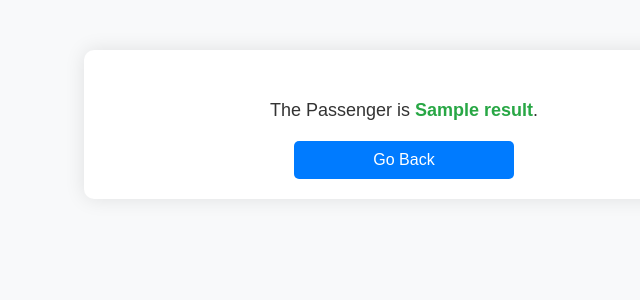
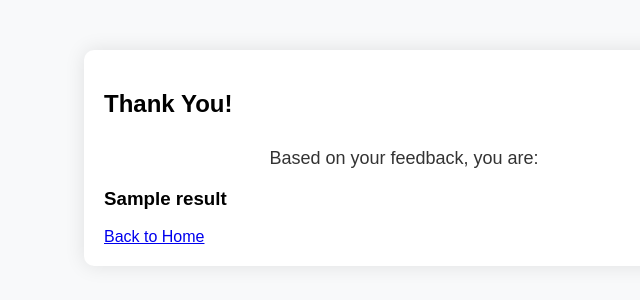
Before and after one commit to Mafaz5128/Web-Application---Predicting-Airline-Passenger-Satisfaction-Using-Machine-Learning-Model, a Flask app: template templates/output.html in a window 1280 px wide. Shown: the top 300 px of the page, without its empty margins (236-876 px from the left). Run offline with Flask 3, Linux system fonts and the light colour scheme; the template is opened without the code that fills it: most values are stand-ins (such as "Sample title", 1, 10 or a date in 2020); parts of the project's set-up code (start-up, migrations or seed data) failed here and were passed over.

Commit message:
Update output.html

```diff
--- a/templates/output.html
+++ b/templates/output.html
@@ -61,10 +61,12 @@
         }
     </style>
 </head>
-<body>
-    <div class="container">
-        <p>The Passenger is <span class="result">{{ result }}</span>.</p>
-        <a href="index.html" class="back-btn">Go Back</a>
+<body class="bg-light">
+    <div class="container mt-5 text-center">
+        <h2 class="text-success">Thank You!</h2>
+        <p class="lead">Based on your feedback, you are:</p>
+        <h3 class="text-primary">{{ result }}</h3>
+        <a href="/" class="btn btn-outline-primary mt-3">Back to Home</a>
     </div>
 </body>
 </html>
```
